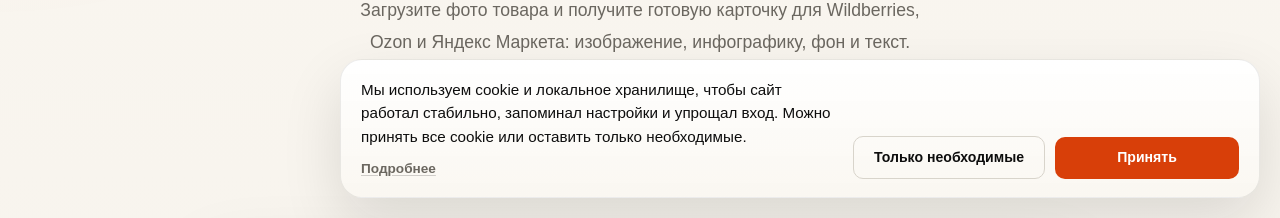
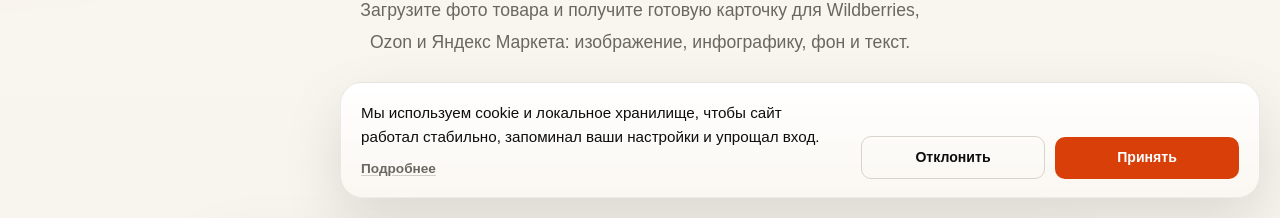
Before and after one commit to art-crazy/kartochki-online-front, a Next.js app: page / in a window 1280 px wide. Shown: the part 582-800 px from the top of the page. Built offline with nearby package versions, Linux system fonts and the light colour scheme; no server answers; a web font is replaced by a local one.

Commit message:
Refine cookie consent banner copy

```diff
--- a/src/widgets/marketing/cookie-consent/ui/CookieConsentBanner.tsx
+++ b/src/widgets/marketing/cookie-consent/ui/CookieConsentBanner.tsx
@@ -7,7 +7,7 @@
 import styles from "./CookieConsentBanner.module.scss";
 
 const consentMessage =
-  "Мы используем cookie и локальное хранилище, чтобы сайт работал стабильно, запоминал настройки и упрощал вход. Можно принять все cookie или оставить только необходимые.";
+  "Мы используем cookie и локальное хранилище, чтобы сайт работал стабильно, запоминал ваши настройки и упрощал вход.";
 
 export function CookieConsentBanner() {
   const consentStatus = useSyncExternalStore(subscribeToConsent, getStoredConsent, () => "unknown" satisfies ConsentStatus);
@@ -32,7 +32,7 @@
 
         <div className={styles.actions}>
           <Button size="md" variant="outline" className={styles.actionButton} onClick={() => handleConsent("necessary-only")}>
-            Только необходимые
+            Отклонить
           </Button>
           <Button size="md" className={styles.actionButton} onClick={() => handleConsent("accepted")}>
             Принять
```
